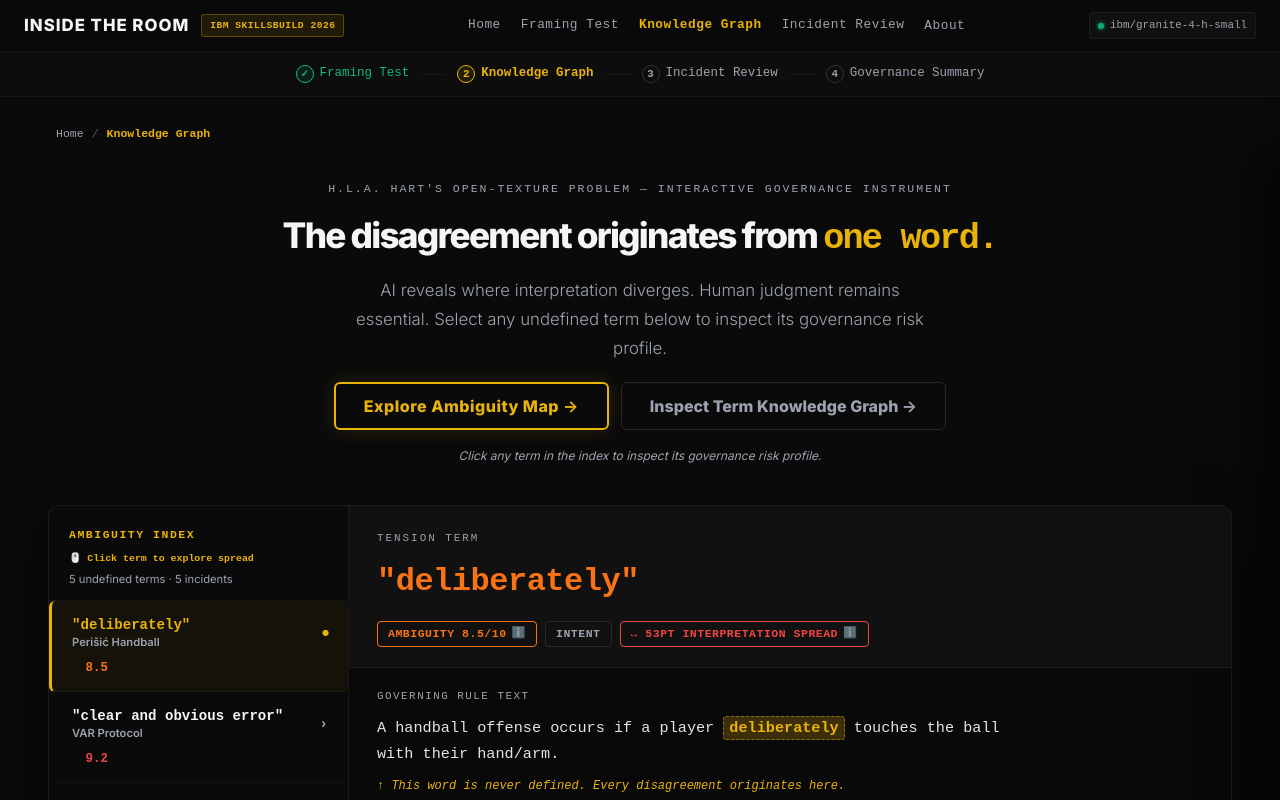
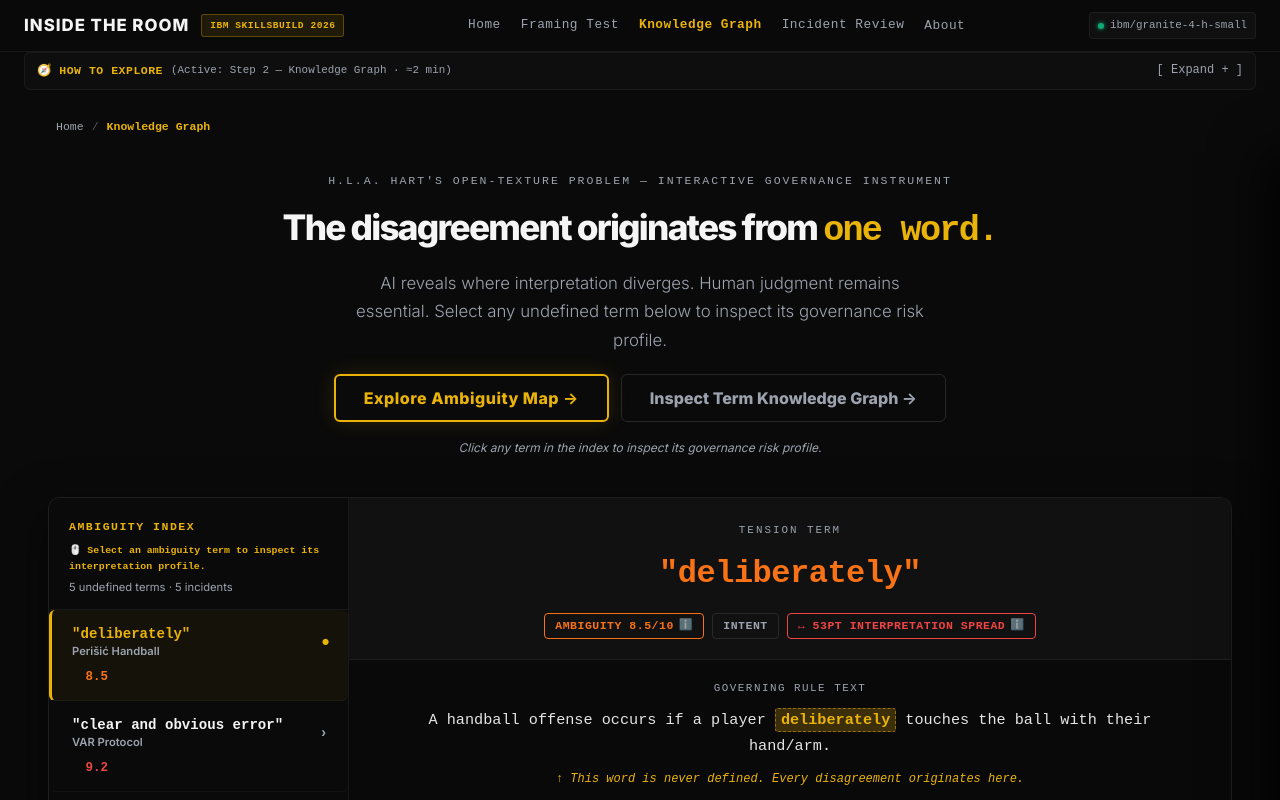
Before and after one commit to acchasujal/InsideTheRoom, a React (Vite) app: page /heatmap in a window 1280 px wide. Shown: the top 800 px of the page. Built offline with nearby package versions, Linux system fonts and the light colour scheme.

Commit message:
feat: implement global site layout, navigation system, and ambiguity visualization components

```diff
--- a/src/components/AmbiguityHeatmap.css
+++ b/src/components/AmbiguityHeatmap.css
@@ -150,6 +150,7 @@
   background: #111;
   border-bottom: 1px solid rgba(255, 255, 255, 0.06);
   transition: background 0.4s ease;
+  text-align: center;
 }
 
 .heatmap-focus-header.pulse {
@@ -168,10 +169,12 @@
 .heatmap-focus-term {
   font-size: 2rem;
   font-weight: 800;
-  margin: 0 0 14px 0;
+  margin: 0 auto 14px auto;
   font-family: monospace;
   letter-spacing: -0.5px;
   transition: color 0.3s ease;
+  text-align: center;
+  max-width: 750px;
 }
 
 .heatmap-focus-meta {
@@ -179,6 +182,7 @@
   gap: 8px;
   flex-wrap: wrap;
   align-items: center;
+  justify-content: center;
 }
 
 .heatmap-badge {
@@ -206,6 +210,7 @@
   padding: 20px 28px;
   background: rgba(0, 0, 0, 0.3);
   border-bottom: 1px solid rgba(255, 255, 255, 0.05);
+  text-align: center;
 }
 
 .heatmap-rule-label {
@@ -223,7 +228,9 @@
   font-size: 0.95rem;
   line-height: 1.7;
   color: #e5e5e5;
-  margin: 0 0 10px 0;
+  margin: 0 auto 10px auto;
+  max-width: 750px;
+  text-align: center;
 }
 
 .heatmap-rule-note {
--- a/src/components/AmbiguityHeatmap.tsx
+++ b/src/components/AmbiguityHeatmap.tsx
@@ -327,7 +327,7 @@ export const AmbiguityHeatmap: React.FC<AmbiguityHeatmapProps> = ({
         <div className="heatmap-sidebar-label">
           <span>AMBIGUITY INDEX</span>
           <span style={{ fontSize: '0.62rem', color: '#EAB308', margin: '4px 0 2px 0', display: 'flex', alignItems: 'center', gap: '4px', fontFamily: 'monospace', fontWeight: 600 }}>
-            🖱️ Click term to explore spread
+            🖱️ Select an ambiguity term to inspect its interpretation profile.
           </span>
           <span className="heatmap-sidebar-sub">5 undefined terms · 5 incidents</span>
         </div>
--- a/src/components/PerspectiveCard.tsx
+++ b/src/components/PerspectiveCard.tsx
@@ -7,10 +7,10 @@ interface PerspectiveCardProps {
   colorTheme?: 'referee' | 'fan' | 'var' | 'rulebook';
   strength?: number;
   isGovernance?: boolean;
-  verdictChanged?: boolean;
+  shiftType?: 'verdict' | 'confidence' | 'interpretation';
 }
 
-export const PerspectiveCard: React.FC<PerspectiveCardProps> = ({ persona, text, colorTheme, strength, isGovernance, verdictChanged }) => {
+export const PerspectiveCard: React.FC<PerspectiveCardProps> = ({ persona, text, colorTheme, strength, isGovernance, shiftType }) => {
   const lowerPersona = persona.toLowerCase();
   let displayName = persona.split('—')[0].split('-')[0].trim();
   let subLabel = "Reading";
@@ -18,16 +18,16 @@ export const PerspectiveCard: React.FC<PerspectiveCardProps> = ({ persona, text,
   if (isGovernance) {
     if (lowerPersona.includes('fan') || lowerPersona.includes('purposive')) {
       displayName = "Purposive Reading";
-      subLabel = "Intent-Based Interpretations";
+      subLabel = "Human Intent Lens";
     } else if (lowerPersona.includes('referee') || lowerPersona.includes('contextual')) {
       displayName = "Contextual Reading";
-      subLabel = "Textual & Contextual Facts";
+      subLabel = "Context Lens";
     } else if (lowerPersona.includes('var') || lowerPersona.includes('procedural')) {
       displayName = "Procedural Reading";
-      subLabel = "Process & Severity Thresholds";
+      subLabel = "Process Lens";
     } else if (lowerPersona.includes('rulebook') || lowerPersona.includes('strict')) {
       displayName = "Strict Constructionist";
-      subLabel = "Literal Word Construction";
+      subLabel = "Literal Rule Lens";
     }
   } else {
     if (lowerPersona.includes('fan')) {
@@ -138,7 +138,7 @@ export const PerspectiveCard: React.FC<PerspectiveCardProps> = ({ persona, text,
           </div>
         </div>
         <div style={{ display: 'flex', alignItems: 'center', gap: '8px' }}>
-          {verdictChanged && (
+          {shiftType === 'verdict' && (
             <span style={{
               fontSize: '0.6rem',
               fontWeight: 800,
@@ -152,7 +152,41 @@ export const PerspectiveCard: React.FC<PerspectiveCardProps> = ({ persona, text,
               fontFamily: 'monospace',
               display: 'inline-block'
             }}>
-              ⚠️ Verdict Shift
+              ⚠️ Verdict Changed
+            </span>
+          )}
+          {shiftType === 'confidence' && (
+            <span style={{
+              fontSize: '0.6rem',
+              fontWeight: 800,
+              background: 'rgba(234, 179, 8, 0.1)',
+              color: '#EAB308',
+              border: '1.5px solid #EAB308',
+              padding: '2px 6px',
+              borderRadius: '4px',
+              textTransform: 'uppercase',
+              letterSpacing: '0.5px',
+              fontFamily: 'monospace',
+              display: 'inline-block'
+            }}>
+              🔄 Confidence Shift
+            </span>
+          )}
+          {shiftType === 'interpretation' && (
+            <span style={{
+              fontSize: '0.6rem',
+              fontWeight: 800,
+              background: 'rgba(59, 130, 246, 0.1)',
+              color: '#3B82F6',
+              border: '1.5px solid #3B82F6',
+              padding: '2px 6px',
+              borderRadius: '4px',
+              textTransform: 'uppercase',
+              letterSpacing: '0.5px',
+              fontFamily: 'monospace',
+              display: 'inline-block'
+            }}>
+              🔀 Interpretation Shift
             </span>
           )}
           <div className={`verdict-badge ${verdict.className}`}>
--- a/src/layouts/Layout.tsx
+++ b/src/layouts/Layout.tsx
@@ -11,6 +11,7 @@ export const Layout: React.FC<LayoutProps> = ({ children }) => {
   const location = useLocation();
   const { id } = useParams<{ id: string }>();
   const [isAboutOpen, setIsAboutOpen] = useState(false);
+  const [isJourneyOpen, setIsJourneyOpen] = useState(false);
 
   // Get active incident title if on incident page
   const activeIncident = id ? incidentsData.find(inc => inc.id === id) : null;
@@ -84,22 +85,60 @@ export const Layout: React.FC<LayoutProps> = ({ children }) => {
       { num: 1, label: 'Framing Test', path: '/live' },
       { num: 2, label: 'Knowledge Graph', path: '/heatmap' },
       { num: 3, label: 'Incident Review', path: '/incident/perisic' },
-      { num: 4, label: 'Governance Summary', path: '/live?show_diagnostics=true' }
+      { num: 4, label: 'Governance Report', path: '/live?show_diagnostics=true' }
     ];
+
+    const activeStepObj = steps.find(s => s.num === activeStep);
 
     return (
       <div style={{
+        maxWidth: '1280px',
+        width: '100%',
+        margin: '0 auto 12px auto',
+        padding: '0 24px',
+        alignSelf: 'center'
+      }}>
+        <div style={{
+          background: 'rgba(255, 255, 255, 0.02)',
+          border: '1px solid rgba(255, 255, 255, 0.05)',
+          borderRadius: '6px',
+          padding: '8px 12px',
+          transition: 'all 0.2s ease',
+          overflow: 'hidden'
+        }}>
+          <div
+            onClick={() => setIsJourneyOpen(!isJourneyOpen)}
+            style={{
+              display: 'flex',
+              justifyContent: 'space-between',
+              alignItems: 'center',
+              cursor: 'pointer',
+              userSelect: 'none'
+            }}
+          >
+            <div style={{ display: 'flex', alignItems: 'center', gap: '8px' }}>
+              <span style={{ fontSize: '0.72rem', fontFamily: 'monospace', color: '#EAB308', fontWeight: 700, letterSpacing: '0.5px' }}>
+                🧭 HOW TO EXPLORE
+              </span>
+              <span style={{ fontSize: '0.68rem', color: 'var(--text-muted)', fontFamily: 'monospace' }}>
+                (Active: Step {activeStep} — {activeStepObj?.label || 'Overview'} · ≈2 min)
+              </span>
+            </div>
+            <span style={{ fontSize: '0.75rem', color: 'var(--text-muted)', fontFamily: 'monospace' }}>
+              {isJourneyOpen ? '[ Collapse - ]' : '[ Expand + ]'}
+            </span>
+          </div>
+
+          {isJourneyOpen && (
+            <div style={{
               display: 'flex',
               alignItems: 'center',
-        justifyContent: 'center',
-        gap: '4px',
-        padding: '12px 24px',
-        background: 'rgba(255, 255, 255, 0.01)',
-        borderBottom: '1px solid rgba(255, 255, 255, 0.04)',
-        width: '100%',
-        margin: '0 auto 12px auto',
-        flexWrap: 'wrap',
-        maxWidth: '1280px'
+              justifyContent: 'flex-start',
+              gap: '12px',
+              marginTop: '10px',
+              paddingTop: '10px',
+              borderTop: '1px solid rgba(255, 255, 255, 0.04)',
+              flexWrap: 'wrap'
             }}>
               {steps.map((step, idx) => {
                 const isActive = activeStep === step.num;
@@ -107,46 +146,37 @@ export const Layout: React.FC<LayoutProps> = ({ children }) => {
                 return (
                   <React.Fragment key={step.num}>
                     {idx > 0 && (
-                <div style={{
-                  height: '1px',
-                  width: '24px',
-                  background: isCompleted ? '#10B981' : 'rgba(255,255,255,0.06)',
-                  margin: '0 8px'
-                }} />
+                      <span style={{ color: 'rgba(255,255,255,0.1)', fontSize: '0.7rem' }}>→</span>
                     )}
                     <Link
                       to={step.path}
+                      onClick={() => setIsJourneyOpen(false)}
                       style={{
                         display: 'flex',
                         alignItems: 'center',
                         gap: '6px',
                         textDecoration: 'none',
                         color: isActive ? '#EAB308' : isCompleted ? '#10B981' : 'var(--text-muted)',
-                  fontSize: '0.78rem',
+                        fontSize: '0.75rem',
                         fontWeight: isActive ? 700 : 500,
                         fontFamily: 'monospace',
                         transition: 'all 0.2s'
                       }}
                     >
-                <span style={{
-                  width: '18px',
-                  height: '18px',
-                  borderRadius: '50%',
-                  display: 'flex',
-                  alignItems: 'center',
-                  justifyContent: 'center',
-                  border: `1.5px solid ${isActive ? '#EAB308' : isCompleted ? '#10B981' : 'rgba(255,255,255,0.15)'}`,
-                  background: isActive ? 'rgba(234,179,8,0.1)' : isCompleted ? 'rgba(16,185,129,0.1)' : 'transparent',
-                  fontSize: '0.68rem',
-                  fontWeight: 'bold'
-                }}>
-                  {isCompleted ? '✓' : step.num}
+                      <span>
+                        {step.num === 1 && '①'}
+                        {step.num === 2 && '②'}
+                        {step.num === 3 && '③'}
+                        {step.num === 4 && '④'}
                       </span>
                       {step.label}
                     </Link>
                   </React.Fragment>
                 );
               })}
+            </div>
+          )}
+        </div>
       </div>
     );
   };
--- a/src/pages/LiveGeneration.tsx
+++ b/src/pages/LiveGeneration.tsx
@@ -580,11 +580,20 @@ export const LiveGeneration: React.FC = () => {
                       </div>
                     </div>
 
-                    <div style={{ background: '#121212', padding: '16px 20px', borderRadius: '8px', border: '1px solid rgba(255,255,255,0.06)' }}>
-                      <strong style={{ color: '#EAB308', fontSize: '0.75rem', textTransform: 'uppercase', letterSpacing: '1px', display: 'block', marginBottom: '6px', fontFamily: 'monospace' }}>
+                    <div style={{
+                      background: '#121212',
+                      padding: '20px 28px',
+                      borderRadius: '8px',
+                      border: '1px solid rgba(255,255,255,0.06)',
+                      textAlign: 'center',
+                      maxWidth: '800px',
+                      margin: '0 auto 16px auto',
+                      width: '100%'
+                    }}>
+                      <strong style={{ color: '#EAB308', fontSize: '0.75rem', textTransform: 'uppercase', letterSpacing: '1.5px', display: 'block', marginBottom: '8px', fontFamily: 'monospace' }}>
                         Governing Policy / Regulatory Reference
                       </strong>
-                      <p style={{ margin: 0, fontSize: '0.88rem', color: 'var(--text-primary)', lineHeight: '1.5' }}>
+                      <p style={{ margin: 0, fontSize: '0.9rem', color: 'var(--text-primary)', lineHeight: '1.6', maxWidth: '700px', marginInline: 'auto' }}>
                         {sensitivityResult.neutral.retrievedLaw}
                       </p>
                     </div>
@@ -634,6 +643,9 @@ export const LiveGeneration: React.FC = () => {
                         })();
 
                         const verdictChanged = getVerdictLabel(s1) !== getVerdictLabel(s2);
+                        const confidenceShift = !verdictChanged && (s1 !== s2);
+                        const interpretationShift = !verdictChanged && !confidenceShift && isDivergent;
+                        const shiftType = verdictChanged ? 'verdict' : confidenceShift ? 'confidence' : interpretationShift ? 'interpretation' : undefined;
 
                         return (
                           <div
@@ -650,10 +662,10 @@ export const LiveGeneration: React.FC = () => {
                           >
                             <div style={{ display: 'flex', justifyContent: 'space-between', alignItems: 'center', borderBottom: '1px solid rgba(255,255,255,0.05)', paddingBottom: '10px' }}>
                               <span style={{ fontSize: '0.92rem', fontWeight: 800, color: '#EAB308', display: 'flex', alignItems: 'center', gap: '8px', fontFamily: 'monospace', letterSpacing: '0.5px' }}>
-                                {personaName === 'Fan' && '🎯 Purposive Reading'}
-                                {personaName === 'Referee' && '⚖️ Contextual Reading'}
-                                {personaName === 'VAR' && '⚙️ Procedural Reading'}
-                                {personaName === 'Rulebook' && '📖 Strict Constructionist'}
+                                {personaName === 'Fan' && '🎯 Purposive Reading (Human Intent Lens)'}
+                                {personaName === 'Referee' && '⚖️ Contextual Reading (Context Lens)'}
+                                {personaName === 'VAR' && '⚙️ Procedural Reading (Process Lens)'}
+                                {personaName === 'Rulebook' && '📖 Strict Constructionist (Literal Rule Lens)'}
                               </span>
                               {isDivergent && (
                                 <span className="divergence-pill" style={{ background: 'rgba(234,179,8,0.1)', color: '#EAB308', border: '1px solid rgba(234,179,8,0.3)', fontSize: '0.72rem', padding: '3px 8px', borderRadius: '4px', fontWeight: 'bold' }}>
@@ -677,9 +689,9 @@ export const LiveGeneration: React.FC = () => {
                             )}
 
                             <div style={{ display: 'grid', gridTemplateColumns: 'repeat(auto-fit, minmax(280px, 1fr))', gap: '20px' }}>
-                              <div>
-                                <div style={{ fontSize: '0.68rem', fontFamily: 'monospace', color: 'var(--text-muted)', textTransform: 'uppercase', letterSpacing: '1.5px', marginBottom: '8px', paddingLeft: '4px' }}>
-                                  [ Baseline Interpretation ]
+                              <div style={{ borderTop: '2px solid rgba(16, 185, 129, 0.25)', paddingTop: '10px' }}>
+                                <div style={{ fontSize: '0.68rem', fontFamily: 'monospace', color: '#10B981', textTransform: 'uppercase', letterSpacing: '1.5px', marginBottom: '8px', paddingLeft: '4px', fontWeight: 700 }}>
+                                  ● [ Baseline Interpretation ]
                                 </div>
                                 <PerspectiveCard
                                   persona={personaName}
@@ -689,16 +701,16 @@ export const LiveGeneration: React.FC = () => {
                                   strength={s1}
                                 />
                               </div>
-                              <div>
-                                <div style={{ fontSize: '0.68rem', fontFamily: 'monospace', color: '#ef4444', textTransform: 'uppercase', letterSpacing: '1.5px', marginBottom: '8px', paddingLeft: '4px', fontWeight: 600 }}>
-                                  [ Adversarial Interpretation ]
+                              <div style={{ borderTop: '2px solid rgba(239, 68, 68, 0.25)', paddingTop: '10px' }}>
+                                <div style={{ fontSize: '0.68rem', fontFamily: 'monospace', color: '#ef4444', textTransform: 'uppercase', letterSpacing: '1.5px', marginBottom: '8px', paddingLeft: '4px', fontWeight: 700 }}>
+                                  ● [ Adversarial Interpretation ]
                                 </div>
                                 <PerspectiveCard
                                   persona={personaName}
                                   text={loadedPersp.text}
                                   colorTheme={theme}
                                   isGovernance={true}
-                                  verdictChanged={verdictChanged}
+                                  shiftType={shiftType}
                                   strength={s2}
                                 />
                               </div>
```
Lines whose indentation alone changed are shown as unchanged.
